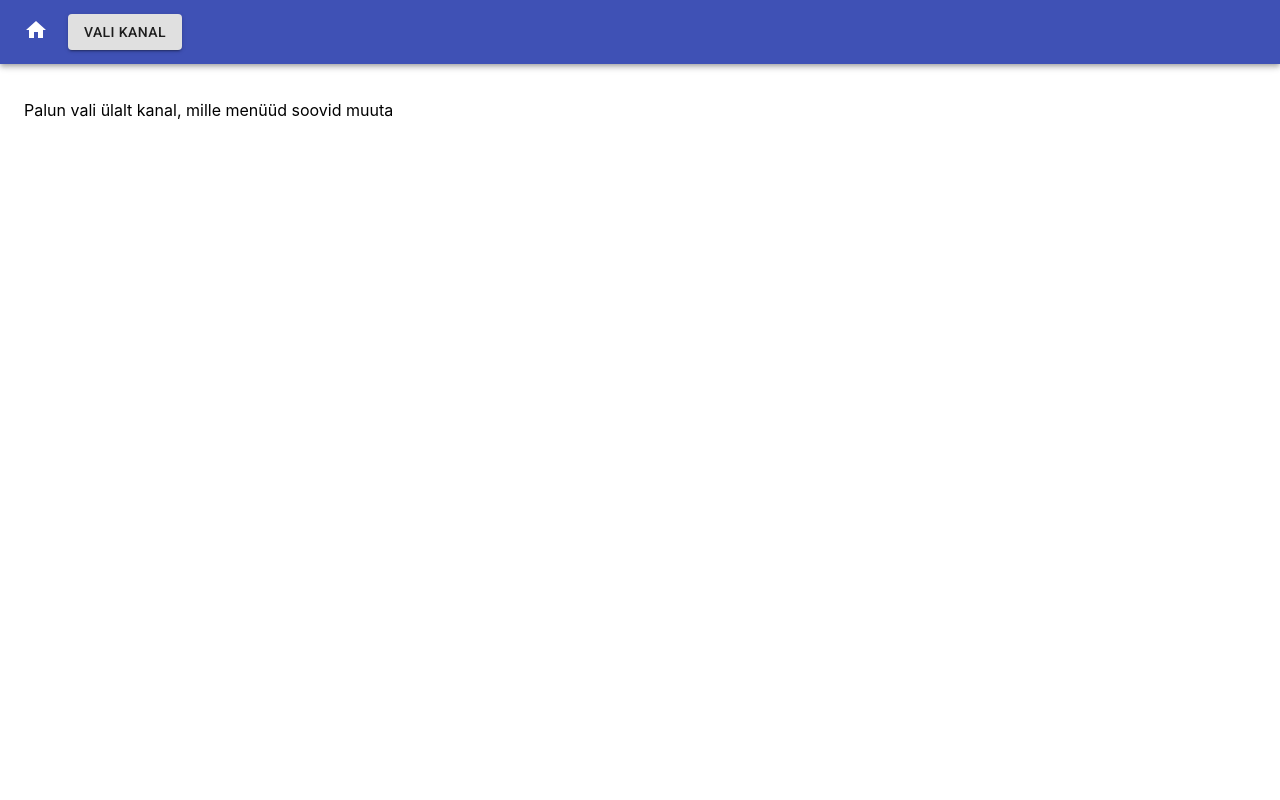
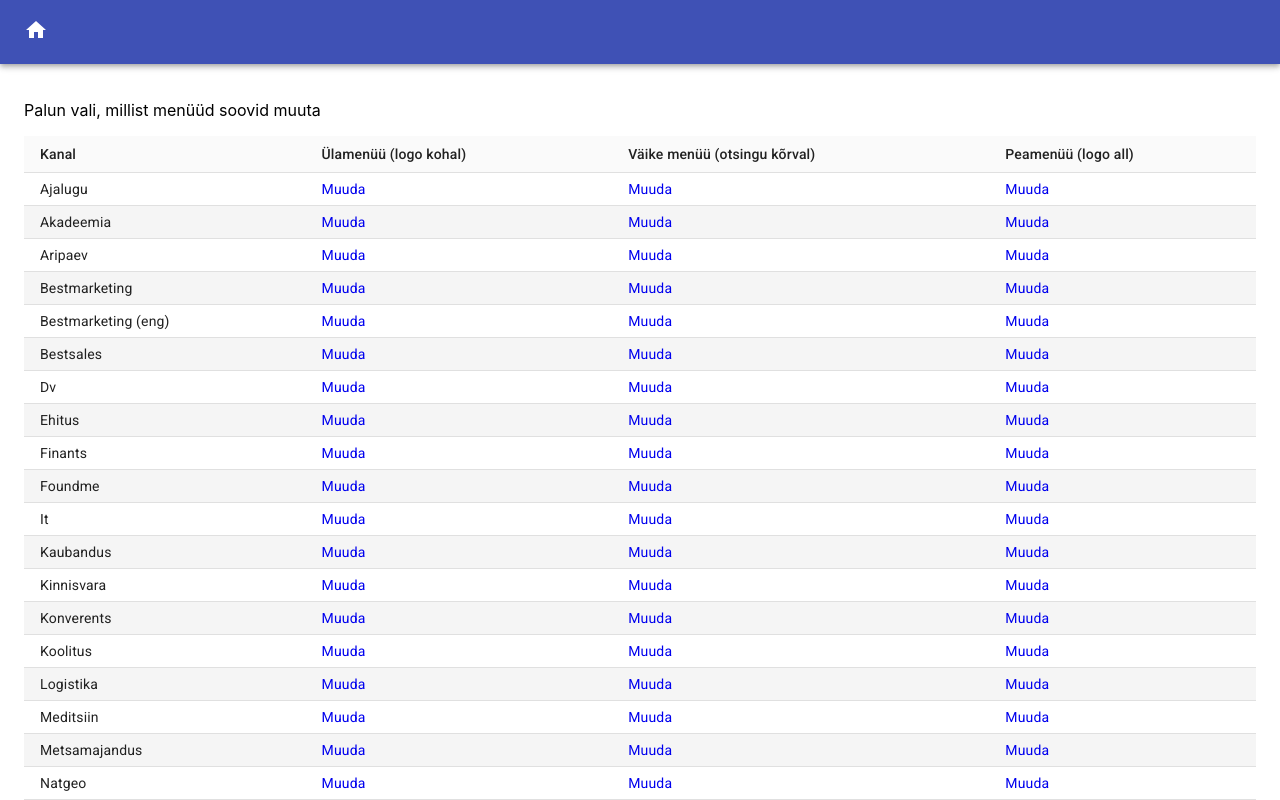
Before and after one commit to arcolog/infra-admin, a React (Create React App) app: page / in a window 1280 px wide. Shown: the top 800 px of the page. Built offline with nearby package versions, Linux system fonts and the light colour scheme.

Commit message:
implement menu types and rename menu title as label

```diff
--- a/src/api/index.js
+++ b/src/api/index.js
@@ -1,8 +1,8 @@
 import axios from 'axios';
 import { INFRA_API_URL } from '../env';
 
-export const fetchMenuListAsync = async ({ channel }) =>
-	await axios.get(`${INFRA_API_URL}/menu/list`,	{
+export const fetchMenuListAsync = async ({ channel, type }) =>
+	await axios.get(`${INFRA_API_URL}/menu/list/${type}`,	{
 		headers: { 'X-Channel-Id': channel }
 	});
 
--- a/src/components/MenuItemDialog.js
+++ b/src/components/MenuItemDialog.js
@@ -19,7 +19,7 @@ const MenuItemDialog = ({
 	const [errors, setErrors] = React.useState({});
 	const [deleteConfirmVisible, setDeleteConfirmVisible] = React.useState(false);
 	const fields = [
-		{	name: 'title', label: 'Nimetus', helperText: 'Vähemalt 5 tähte', validate: val => val.length < 5 ? 'Nimetus on liiga lühike' : undefined },
+		{	name: 'label', label: 'Nimetus', helperText: 'Vähemalt 5 tähte', validate: val => val.length < 5 ? 'Nimetus on liiga lühike' : undefined },
 		{	name: 'url', label: 'URL', helperText: 'Lokaalne (/..) või väline (https://...) link', validate: val => !val ? 'URL puudub' : undefined },
 	]
 	const modalLabel = item.menuItemId ?
@@ -96,7 +96,7 @@ MenuItemDialog.propTypes = {
 	item: PropTypes.shape({
 		id: PropTypes.number,
 		menuItemId: PropTypes.number,
-		title: PropTypes.string,
+		label: PropTypes.string,
 		url: PropTypes.string,
 		subItems: PropTypes.array,
 	}),
--- a/src/components/MenuParentCell.js
+++ b/src/components/MenuParentCell.js
@@ -35,7 +35,7 @@ const MenuParentCell = ({
 					title={`URL: ${item.url}`}
 					onClick={handleEdit}
 				>
-					{item.title}
+					{item.label}
 				</div>
 			</Grid>
 			<Grid item>
--- a/src/components/MenuSubCell.js
+++ b/src/components/MenuSubCell.js
@@ -35,7 +35,7 @@ const MenuSubCell = ({
 						style={{ color: 'white', cursor: 'pointer', textTransform: 'capitalize' }}
 						onClick={handleEdit}
 					>
-						{item.title}
+						{item.label}
 					</div>
 				</Tooltip>
 			</Grid>
--- a/src/components/Nav.js
+++ b/src/components/Nav.js
@@ -1,40 +1,36 @@
 import React, { useState, useEffect } from 'react';
 import { Link, useLocation } from 'react-router-dom';
-import { AppBar, Button, Menu, MenuItem, Toolbar } from '@material-ui/core';
+import { AppBar, Chip, Toolbar } from '@material-ui/core';
 import { Home } from '@material-ui/icons';
+import { CHANNELS, MENU_TYPES, MENU_TYPE_DETAILS } from '../constants';
+import { getChannelName } from '../utils';
 
-import { CHANNELS, getChannels, MUI_PROPS } from '../constants';
-import { getChannelFromPath } from '../utils';
+const DEFAULT_TYPE = MENU_TYPES[0];
 
 const Nav = () => {
 	const location = useLocation();
 	const [selectedChannel, setSelectedChannel] = useState();
-	const [channelsOpened, setChannelsOpened] = useState(false);
-	const [anchorEl, setAnchorEl] = useState(null);
+	const [selectedType, setSelectedType] = useState(DEFAULT_TYPE);
 
-	const handleMenuTriggerClick = (event) => {
-		setAnchorEl(event.currentTarget);
-		setChannelsOpened(true)
-	};
-	useEffect(() => {
-		const channel = getChannelFromPath(location.pathname);
-		setSelectedChannel(channel);
-	}, [location.pathname]);
+	const initFromPath = () => {
+		// eslint-disable-next-line no-unused-vars
+		const [ foo, channel, menu, type ] = location.pathname.split('/');
+		setSelectedChannel(channel && CHANNELS.indexOf(channel) > -1 ? channel : undefined);
+		setSelectedType(type && MENU_TYPES.indexOf(type) > -1 ? type : undefined);
+	}
+
+	useEffect(initFromPath, []);
+	useEffect(initFromPath, [location.pathname]);
+
 	return (
 		<AppBar position="static">
 			<Toolbar id="navBar">
   			<Link to="/home"><Home style={{ marginRight: 20 }}/></Link>
 
-				<Button onClick={handleMenuTriggerClick} {...MUI_PROPS}>{CHANNELS[selectedChannel] || 'Vali kanal'}</Button>
-
-				<Menu open={channelsOpened} anchorEl={anchorEl}>
-					{getChannels().map(ch => (
-						<MenuItem key={ch} value={ch} onClick={() => {setChannelsOpened(false);setSelectedChannel(ch);}}>
-							<Link to={`/${ch}/menu`}>{CHANNELS[ch]}</Link>
-						</MenuItem>
-					))}
-				</Menu>
-
+				<h3>
+					{selectedChannel && <Chip label={getChannelName(selectedChannel)} style={{ marginRight: 5 }} />}
+					{selectedType && <Chip label={MENU_TYPE_DETAILS[selectedType].description} />}
+				</h3>
 			</Toolbar>
 		</AppBar>
 	)
--- a/src/constants.js
+++ b/src/constants.js
@@ -1,11 +1,32 @@
-export const CHANNELS = {
-	aripaev: 'Äripäev',
-	koolitus: 'Koolitused',
-	akadeemia: 'Akadeemia',
+export const CHANNELS = [
+	'ajalugu', 'akadeemia',	'aripaev', 'bestmarketing',	'bestmarketingeng', 'bestsales',
+	'dv', 'ehitus',	'finants', 'foundme',	'it', 'kaubandus', 'kinnisvara', 'konverents',
+	'koolitus', 'logistika', 'meditsiin', 'metsamajandus', 'natgeo', 'palgauudised',
+	'personal', 'pollumajandus', 'raamatupidaja', 'sekretar', 'teadus', 'tervis', 'toostus'
+];
+
+const MENU_TYPE_TOP = 'top'; // legacy 'menu'
+const MENU_TYPE_MIDDLE = 'middle'; // legacy 'header'
+const MENU_TYPE_MAIN = 'main'; // legacy 'subMenu'
+
+// NB! Menu types are used in DB as predefined values
+export const MENU_TYPES = [
+	MENU_TYPE_TOP,
+	MENU_TYPE_MIDDLE,
+	MENU_TYPE_MAIN,
+];
+
+export const MENU_TYPE_DETAILS = {
+	[MENU_TYPE_TOP]: {
+		description: 'Ülamenüü (logo kohal)',
+	},
+	[MENU_TYPE_MIDDLE]: {
+		description: 'Väike menüü (otsingu kõrval)',
+	},
+	[MENU_TYPE_MAIN]: {
+		description: 'Peamenüü (logo all)',
+	}
 };
-
-export const getChannels = () => Object.keys(CHANNELS);
-export const channelIsValid = channel => typeof CHANNELS[channel] !== 'undefined';
 
 export const MUI_PROPS = {
 	variant: 'contained'
@@ -13,7 +34,7 @@ export const MUI_PROPS = {
 
 export default {
 	CHANNELS,
+	MENU_TYPES,
+	MENU_TYPE_DETAILS,
 	MUI_PROPS,
-	channelIsValid,
-	getChannels,
 }
--- a/src/pages/MainPage.js
+++ b/src/pages/MainPage.js
@@ -1,9 +1,41 @@
 import React from 'react';
+import { Link } from 'react-router-dom';
+import { withStyles } from '@material-ui/core/styles';
+import { Table, TableHead, TableBody, TableRow, TableCell } from '@material-ui/core';
+import { CHANNELS, MENU_TYPES, MENU_TYPE_DETAILS } from '../constants';
+import { getChannelName } from '../utils';
 
 const MainPage = () => {
+
+	const StyledTableRow = withStyles((theme) => ({
+		root: {
+			'&:nth-of-type(even)': {
+				backgroundColor: theme.palette.action.hover,
+			},
+		},
+	}))(TableRow);
+
 	return (
 		<div>
-			<p>Palun vali ülalt kanal, mille menüüd soovid muuta</p>
+			<p>Palun vali, millist menüüd soovid muuta</p>
+			<Table size="small" stickyHeader>
+				<TableHead>
+					<TableRow>
+						<TableCell>Kanal</TableCell>
+						{MENU_TYPES.map(type => <TableCell key={type}>{MENU_TYPE_DETAILS[type].description}</TableCell>)}
+					</TableRow>
+				</TableHead>
+				<TableBody>
+					{CHANNELS.map(channel => (
+						<StyledTableRow key={channel}>
+							<TableCell>{getChannelName(channel)}</TableCell>
+							{MENU_TYPES.map(type => (
+								<TableCell key={type}><Link to={`/${channel}/menu/${type}`}>Muuda</Link></TableCell>
+							))}
+						</StyledTableRow>
+					))}
+				</TableBody>
+			</Table>
 		</div>
 	)
 }
--- a/src/pages/MenuPage.js
+++ b/src/pages/MenuPage.js
@@ -12,8 +12,9 @@ const MAX_COLUMNS = 6;
 const MAX_ROWS = 10;
 const addButtonProps = { size: 'small', variant: 'outlined', startIcon: <AddIcon /> };
 
-const MenuPage = ({ channel }) => {
-	const NEW_ITEM = { id: undefined, title: '', url: '', menuItemId: null, subItems: [], channel };
+const MenuPage = ({ channel, match }) => {
+	const { type } = match.params;
+	const NEW_ITEM = { id: undefined, label: '', url: '', menuItemId: null, subItems: [], channel, type };
 	const [data, setData] = useState([]);
 	const [activeItem, setActiveItem] = useState(NEW_ITEM);
 	const [showDialog, setShowDialog] = useState(false);
@@ -22,7 +23,7 @@ const MenuPage = ({ channel }) => {
 
 	const fetchListAsync = async () => {
 		setIsLoading(true);
-		const result = await fetchMenuListAsync({ channel });
+		const result = await fetchMenuListAsync({ channel, type });
 		setIsLoading(false);
 		if (result.status === 200) {
 			setData(result.data.data || []);
--- a/src/routes.js
+++ b/src/routes.js
@@ -1,9 +1,9 @@
-import { getChannels } from './constants';
+import { CHANNELS } from './constants';
 import MenuPage from './pages/MenuPage';
 import MainPage from './pages/MainPage';
 
-const routes = getChannels().map(channel => (
-	{ path: `/${channel}/menu`, label: 'Menüü', component: MenuPage, requireChannel: true }
+const routes = CHANNELS.map(channel => (
+	{ path: `/${channel}/menu/:type`, label: 'Menüü', component: MenuPage, requireChannel: true }
 ));
 
 // NB! keep the main page on last position
--- a/src/utils.js
+++ b/src/utils.js
@@ -1,12 +1,27 @@
-import { channelIsValid } from './constants';
+import { CHANNELS } from './constants';
 
 export const getChannelFromPath = path => {
 	const parts = path.split('/');
 	const channel = parts[1];
-	if (channelIsValid(channel)) {
+	if (CHANNELS.indexOf(channel) > -1) {
 		return channel;
 	}
 	return null;
+}
+
+export const capitalize = (string) => {
+	if (typeof string !== 'string') return '';
+	return string.charAt(0).toUpperCase() + string.slice(1)
+}
+
+export const getChannelName = channel => {
+	let channelName = capitalize(channel);
+	const isEnglish = channel.slice(-3) === 'eng';
+	if (isEnglish) {
+		channelName = channelName.slice(0, channel.length - 3);
+		return `${channelName} (eng)`;
+	}
+	return channelName;
 }
 
 /**
@@ -36,5 +51,6 @@ export const moveArrayItem = (data, currentItem, step) => {
 
 export default {
 	getChannelFromPath,
+	getChannelName,
 	moveArrayItem,
 }
```
Also changed, not shown: 2 other files (tests, documents, lock files or other folders).
